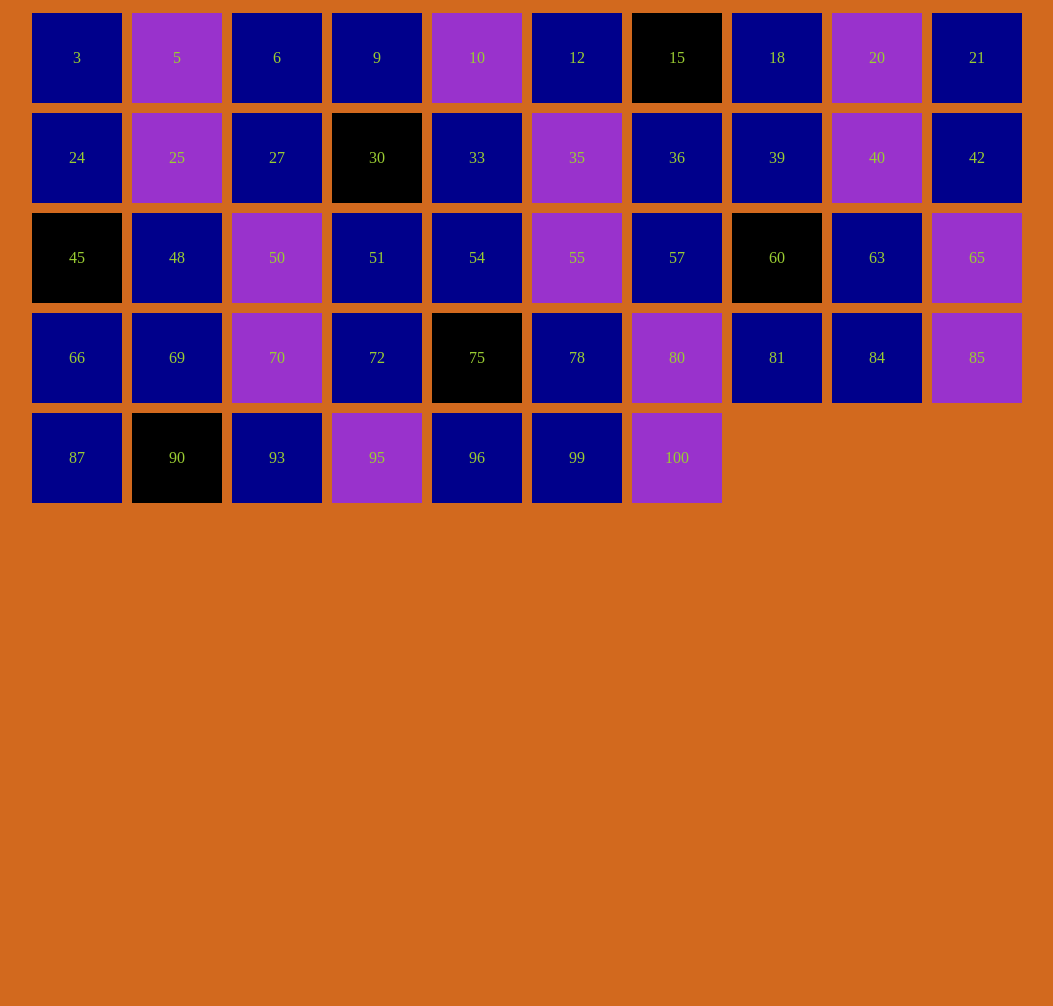
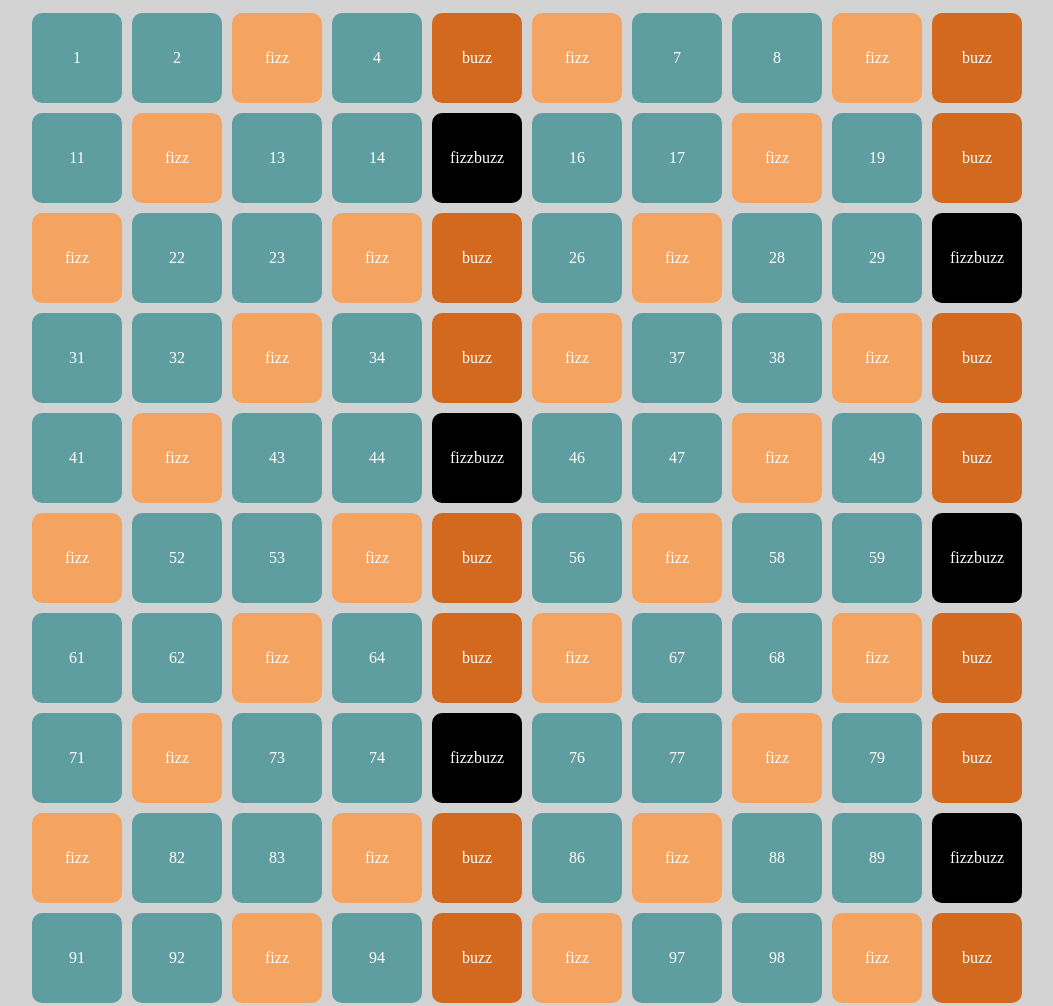
Before and after one commit to Aligern/js-fizzbuzz, a plain HTML site: page index.html in a window 1280 px wide. Shown: the whole page, without its empty margins (113-1166 px from the left). Before the commit the page ends 800 px from the top, so only its background shows below. Drawn offline with Linux system fonts and the light colour scheme.

Commit message:
snack complete

```diff
--- a/css/style.css
+++ b/css/style.css
@@ -1,5 +1,5 @@
 body {
-    background-color: chocolate;
+    background-color: lightgray;
 }
 
 #ls-container {
@@ -11,21 +11,22 @@ body {
 
 .box {
     background-color: cadetblue;
-    color: yellowgreen;
+    color: white;
     width: 90px;
     height: 90px;
     display: flex;
     justify-content: center;
     align-items: center;
     margin: 5px;
+    border-radius: 10px;
 }
 
 .fizz {
-    background-color: darkblue;
+    background-color: sandybrown;
 }
 
 .buzz {
-    background-color: darkorchid;
+    background-color: chocolate;
 }
 
 .fizzbuzz {
--- a/js/script.js
+++ b/js/script.js
@@ -16,20 +16,21 @@ for (let i = 1; i <= numBox; i++) {
     let num = 0;
     // if i is % for 15 the result must be a FizzBuzz
     if (i % 15 === 0) {
-        tmpHtml += `<div class="box fizzbuzz">${i}</div>`;
+        tmpHtml += `<div class="box fizzbuzz">fizzbuzz</div>`;
         console.log("fizzbuzz");
     }
     // if i is % for 3 the result must be a Fizz
     else if (i % 3 === 0) {
-        tmpHtml += `<div class="box fizz">${i}</div>`;
+        tmpHtml += `<div class="box fizz">fizz</div>`;
         console.log("fizz");
     }
     // if i is % for 5 the result must be a Buzz
     else if (i % 5 === 0) {
-        tmpHtml += `<div class="box buzz">${i}</div>`;
+        tmpHtml += `<div class="box buzz">buzz</div>`;
         console.log("buzz");
     }
     else {
+        tmpHtml += `<div class="box">${i}</div>`;
         console.log(i);
     }
 }
```
